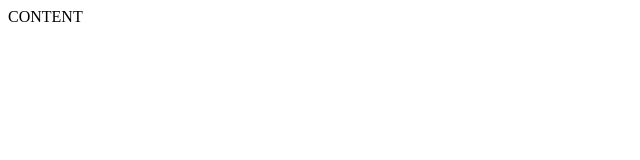
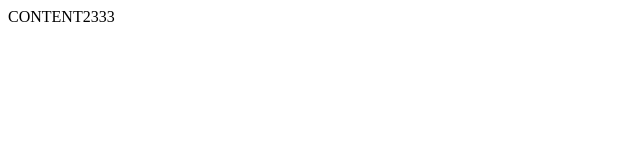
Before and after one commit to AnapusKitapus/44-grupe-serlokas404, a website: page index.html in a window 1280 px wide. Shown: the full height of the page, 0-640 px from the left. Drawn offline with Linux system fonts and the light colour scheme.

Commit message:
Initial commit

```diff
--- a/index.html
+++ b/index.html
@@ -7,6 +7,6 @@
     <title>Document</title>
 </head>
 <body>
-    CONTENT
+    CONTENT2333
 </body>
 </html>
--- a/package.json
+++ b/package.json
@@ -4,6 +4,7 @@
   "description": "",
   "main": "index.js",
   "scripts": {
+    "dev": "dead-server --host=localhost --port=7777",
     "test": "echo \"Error: no test specified\" && exit 1"
   },
   "keywords": [],
```
